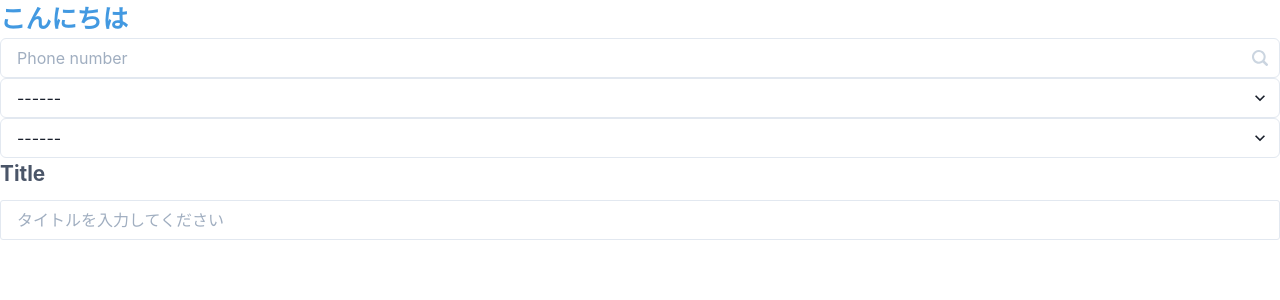
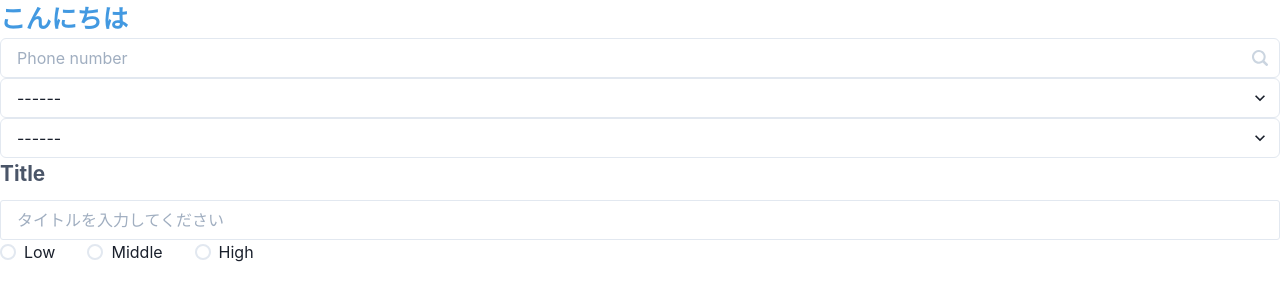
Before and after one commit to nao5100000/my-next-todo-app, a Next.js app: page /test in a window 1280 px wide. Shown: the top 300 px of the page. Built offline with nearby package versions, Linux system fonts and the light colour scheme.

Commit message:
PadioPriority.jsx 作成

```diff
--- a/pages/test.jsx
+++ b/pages/test.jsx
@@ -1,3 +1,4 @@
+import RadioPriority from "../src/atoms/input/RadioPriority";
 import TitleInput from "../src/atoms/input/TitleInput";
 import SearchInput from "../src/atoms/search/SearchInput";
 import SearchPriority from "../src/atoms/search/SearchPriority";
@@ -12,6 +13,7 @@ const test = () => {
       <SearchStatus />
       <SearchPriority />
       <TitleInput />
+      <RadioPriority />
     </>
   );
 };
--- /dev/null
+++ b/src/atoms/input/RadioPriority.jsx
@@ -0,0 +1,21 @@
+import { Radio, RadioGroup, Stack } from "@chakra-ui/react";
+
+const RadioPriority = () => {
+  return (
+    <RadioGroup>
+      <Stack direction="row" spacing={8}>
+        <Radio value="low" colorScheme="cyan.400">
+          Low
+        </Radio>
+        <Radio value="middle" colorScheme="cyan.400">
+          Middle
+        </Radio>
+        <Radio value="high" colorScheme="cyan.400">
+          High
+        </Radio>
+      </Stack>
+    </RadioGroup>
+  );
+};
+
+export default RadioPriority;
```
